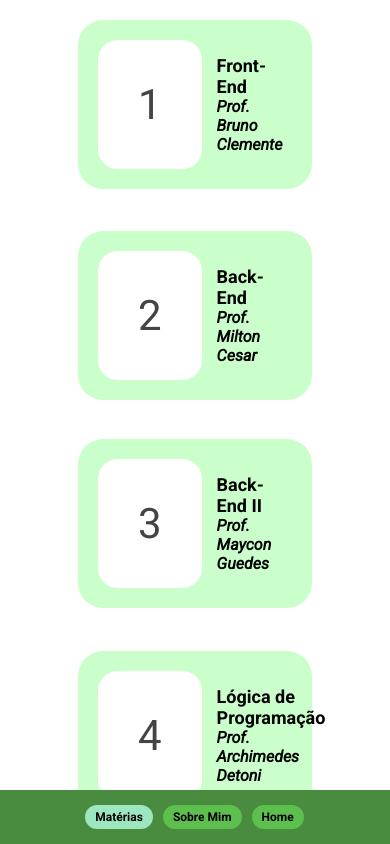
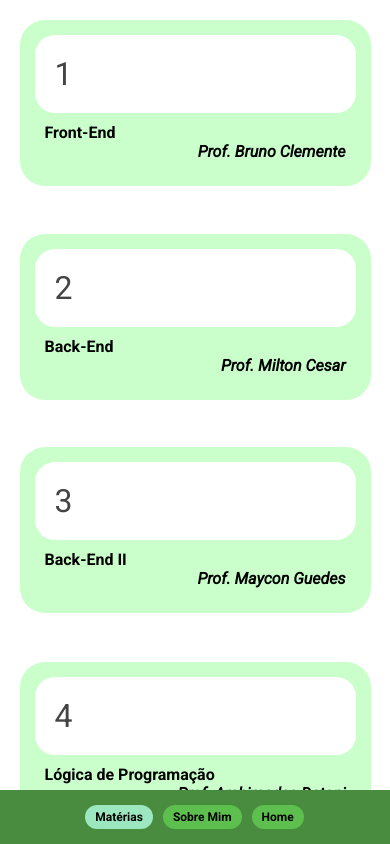
Before and after one commit to AlexandreBolsoni/TrabalhoFront-end2, a React (Create React App) app: page / in a window 390 px wide. Shown: the top 844 px of the page. Built offline with nearby package versions, Linux system fonts and the light colour scheme.

Commit message:
deixando responsivo

```diff
--- a/src/componentes/PostLink/PostLink.module.css
+++ b/src/componentes/PostLink/PostLink.module.css
@@ -4,7 +4,7 @@ a {
 }
 
 .post {
-  border-radius: 25px;
+    border-radius: 25px;
     margin: 5% auto;
     width: 60%;
     background-color: rgba(0, 255, 8, 0.207);
@@ -44,3 +44,26 @@ span.slug {
     font-style: italic;
     font-weight: 600;
 }
+
+/* Estilos para celular */
+@media (max-width: 600px) {
+    .post {
+        width: 90%;
+        margin: 5% auto;
+        padding: 15px;
+        flex-direction: column;
+    }
+
+    .id {
+        padding: 20px;
+        font-size: 32px;
+    }
+
+    .container {
+        padding: 10px;
+    }
+
+    span.titulo {
+        font-size: 16px;
+    }
+}
--- a/src/paginas/NaoEncontrada/NaoEncontrada.module.css
+++ b/src/paginas/NaoEncontrada/NaoEncontrada.module.css
@@ -5,7 +5,6 @@
     flex-direction: column;
     justify-content: center;
     align-items: center;
-
 }
 
 .Error {
@@ -18,8 +17,20 @@
     color: #5DBF4E;
 }
 
-
 .NaoEncontrada p {
     font-size: 18px;
     color: #565656;
 }
+
+/* Estilos para celular */
+@media (max-width: 600px) {
+    .Error {
+        font-size: 6em;
+        padding: 20px;
+        margin: 10px;
+    }
+
+    .NaoEncontrada p {
+        font-size: 14px;
+    }
+}
--- a/src/paginas/PostPage/PostPage.module.css
+++ b/src/paginas/PostPage/PostPage.module.css
@@ -1,6 +1,6 @@
 .PostPage {
     display: flex;
-    flex-direction: column; /* Adicionado esta linha */
+    flex-direction: column;
     gap: 30px;
     padding: 20px;
     height: 100%;
@@ -27,3 +27,12 @@
     border-radius: 50px;
     padding: 45px;
 }
+
+/* Estilos para celular */
+@media (max-width: 600px) {
+    .PostDescricao {
+        font-size: 18px;
+        max-width: 80%;
+        padding: 30px;
+    }
+}
```
